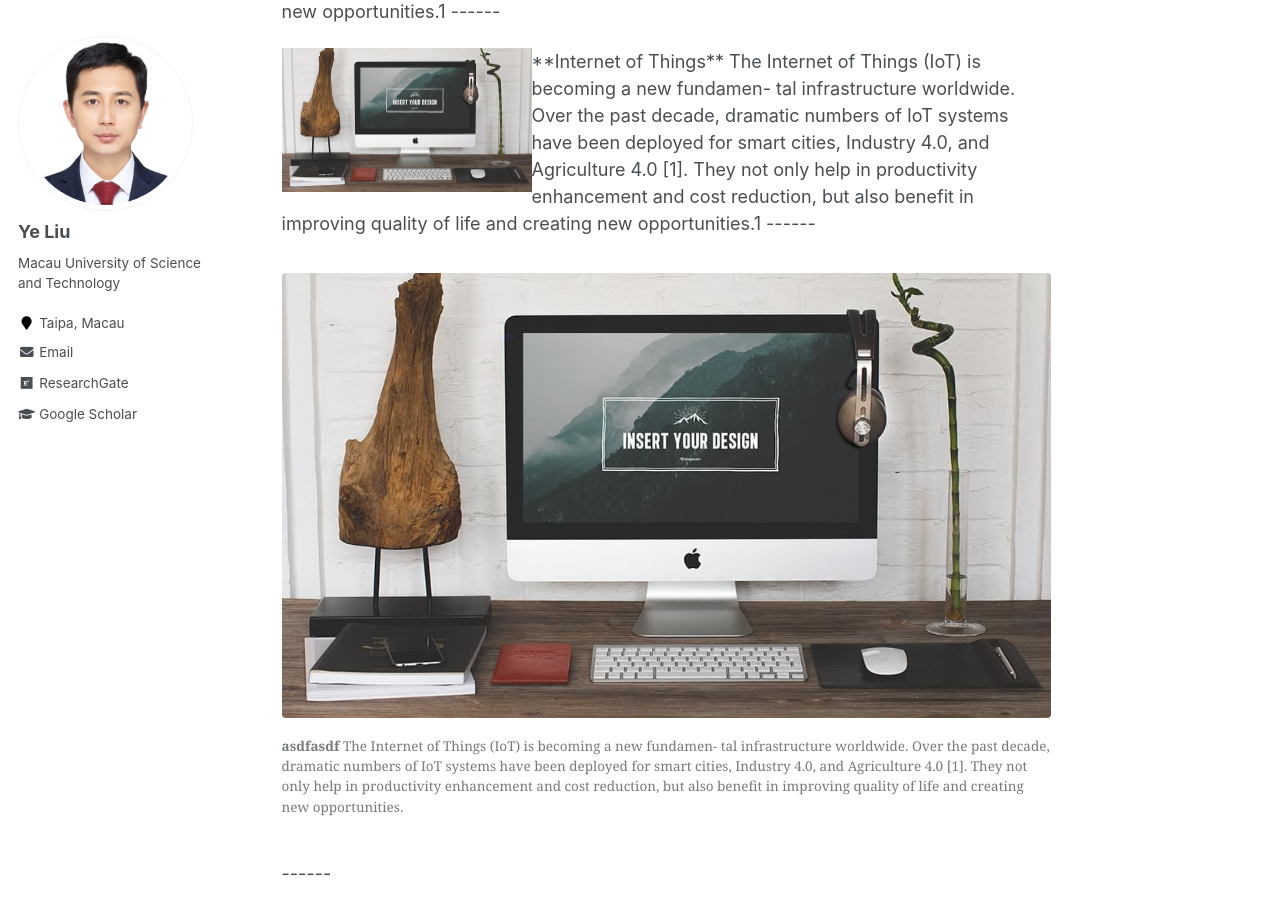
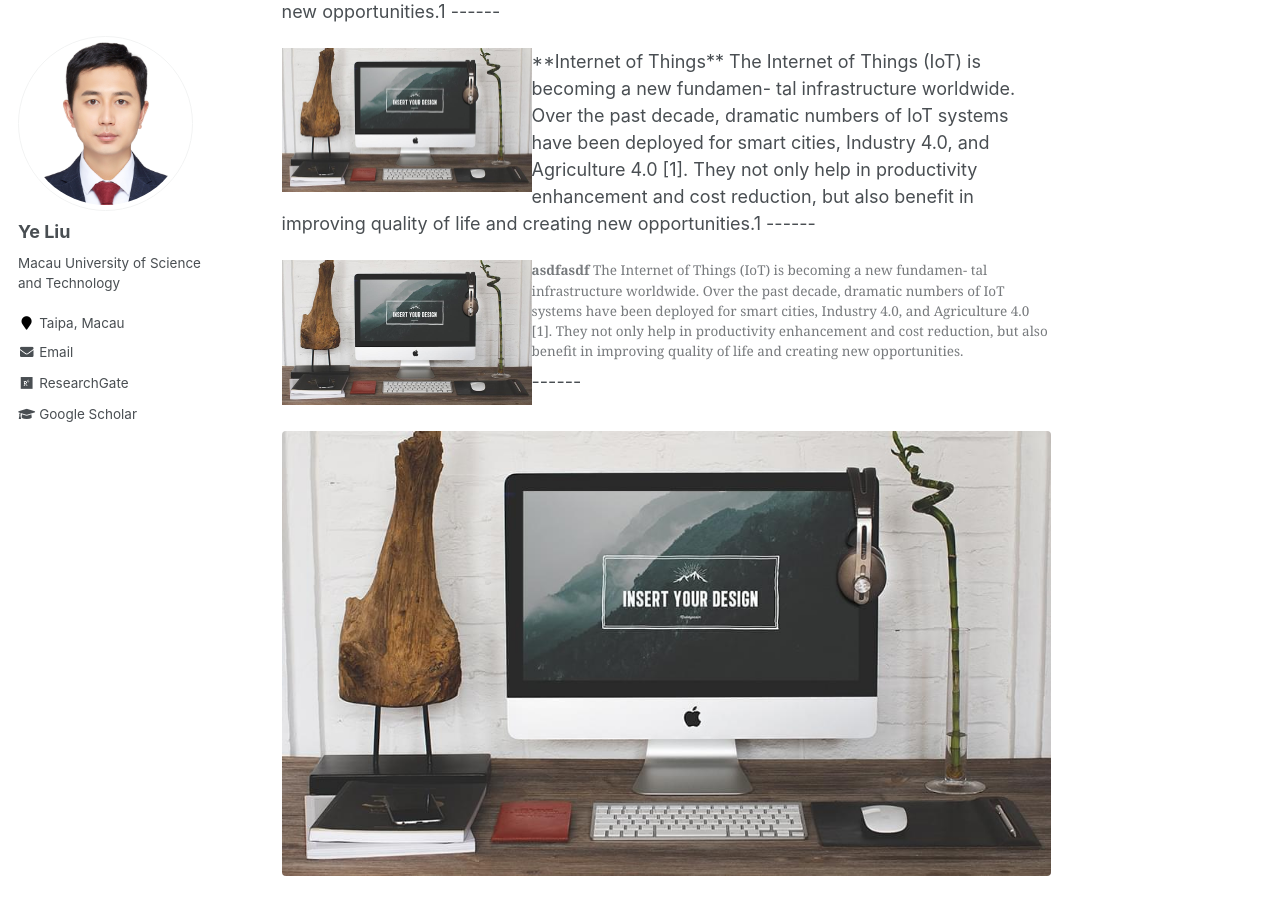
Before and after one commit to ChrisYe-Liu/chrisye-liu.github.io, a Jekyll site: the page built from _pages/research.md, in a window 1280 px wide and 900 px high, scrolled down 394 px. Built offline with Jekyll 4.4.1, drawn with Linux system fonts in a browser that asks for light colours.

Commit message:
Update research.md

```diff
--- a/_pages/research.md
+++ b/_pages/research.md
@@ -24,12 +24,12 @@
 The Internet of Things (IoT) is becoming a new fundamen- tal infrastructure worldwide. Over the past decade, dramatic numbers of IoT systems have been deployed for smart cities, Industry 4.0, and Agriculture 4.0 [1]. They not only help in productivity enhancement and cost reduction, but also benefit in improving quality of life and creating new opportunities.1
 
 ------
-<figure>
+<p>
   <img src="/images/foo-bar-identity.jpg" alt=""
   style="float:left" width="250" height="187">
   <figcaption> <strong>asdfasdf </strong>
 The Internet of Things (IoT) is becoming a new fundamen- tal infrastructure worldwide. Over the past decade, dramatic numbers of IoT systems have been deployed for smart cities, Industry 4.0, and Agriculture 4.0 [1]. They not only help in productivity enhancement and cost reduction, but also benefit in improving quality of life and creating new opportunities.</figcaption>
-</figure>
+<p>
 
 ------
 <figure>
@@ -45,10 +45,7 @@
 <p>
   <img src="/images/foo-bar-identity.jpg" alt="this is a placeholder image"
   style="float:left" width="250" height="187">
-</p>
-
-<b>asdfasdf11**</b>
-The Internet of Things (IoT) is becoming a new fundamen- tal infrastructure worldwide. Over the past decade, dramatic numbers of IoT systems have been deployed for smart cities, Industry 4.0, and Agriculture 4.0 [1]. They not only help in productivity enhancement and cost reduction, but also benefit in improving quality of life and creating new opportunities.
+</p><b>asdfasdf11**</b>The Internet of Things (IoT) is becoming a new fundamen- tal infrastructure worldwide. Over the past decade, dramatic numbers of IoT systems have been deployed for smart cities, Industry 4.0, and Agriculture 4.0 [1]. They not only help in productivity enhancement and cost reduction, but also benefit in improving quality of life and creating new opportunities.
 
 
 ------
```
